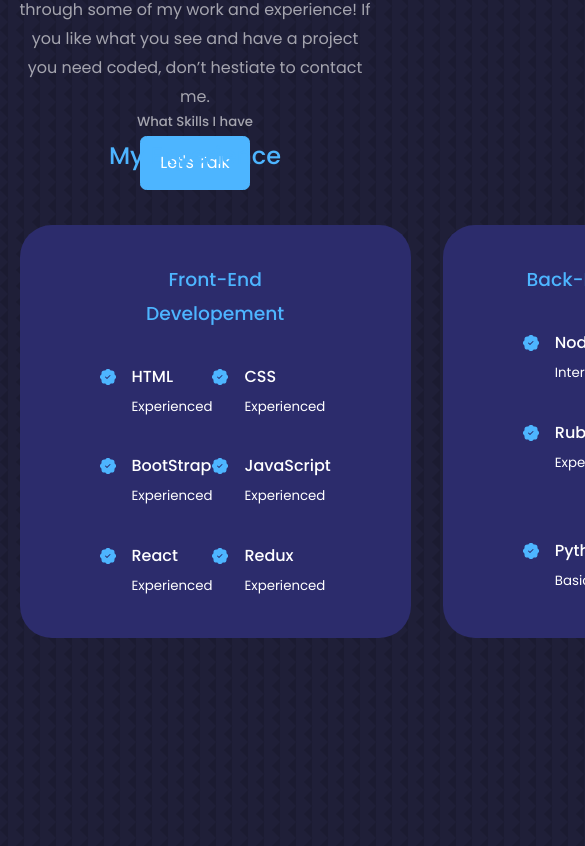
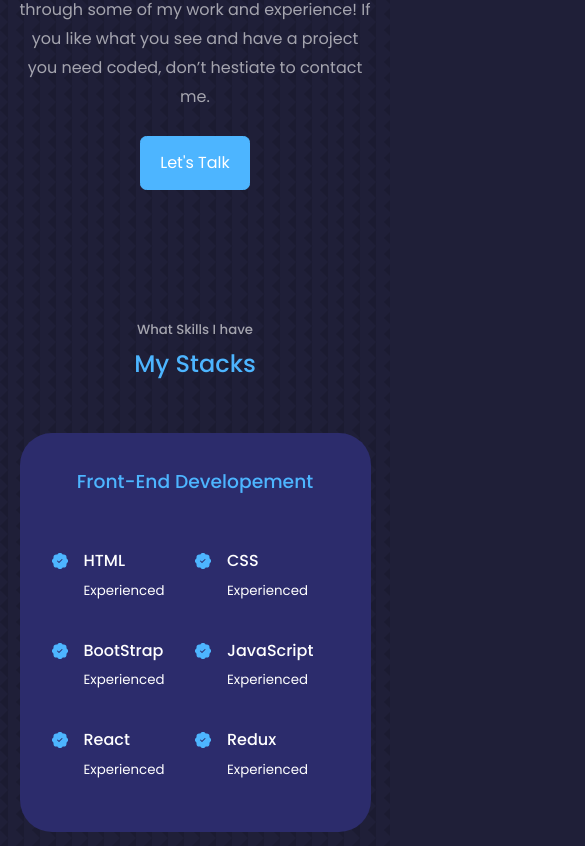
Before and after one commit to Krishnabot/Portfolio-React, a React (Create React App) app: page / in a window 390 px wide. Shown: the part 1834-2680 px from the top of the page, 585 px wide, since content can reach past the window. Built offline with nearby package versions, Linux system fonts and the light colour scheme; the HTML template or start-up script is replaced by a standard one.

Commit message:
Add Media Query in  Skill  Section

```diff
--- a/src/features/Experience/Experience.jsx
+++ b/src/features/Experience/Experience.jsx
@@ -6,7 +6,7 @@ const Experience = () => {
   return (
     <section id = 'experience'>
       <h5>What Skills I have</h5>
-      <h2>My Experience</h2>
+      <h2>My Stacks</h2>
       <div className="container experience__container">
         <div className="experience__frontend">
           <h3>Front-End Developement</h3>
--- a/src/features/Experience/experience.css
+++ b/src/features/Experience/experience.css
@@ -39,3 +39,36 @@
     margin-top: 6px;
     color: var(--color-primary);
 }
+
+
+/* ----------For Medium Devices ----------------*/
+@media screen and (max-width: 1024px){
+    .experience__container{
+      grid-template-columns: 1fr;
+  }
+  .experience__container > div{
+    width: 80%;
+    padding: 2rem;
+    margin: 0 auto;
+}
+.experience__content {
+    padding: 1rem;
+}
+}
+
+
+/* ----------For Small Devices ----------------*/
+
+
+@media screen and (max-width: 600px){
+ .experience__container{
+      gap: 1rem;
+  }
+
+  .experience__container > div{
+    width: 100%;
+    padding: 2rem 1rem;
+}
+
+
+}
--- a/src/index.css
+++ b/src/index.css
@@ -61,7 +61,6 @@ h1 {
 
 section {
   margin-top: 8rem;
-  height: 100vh;
 }
 section > h2, section > h5 {
   text-align:  center;
```
